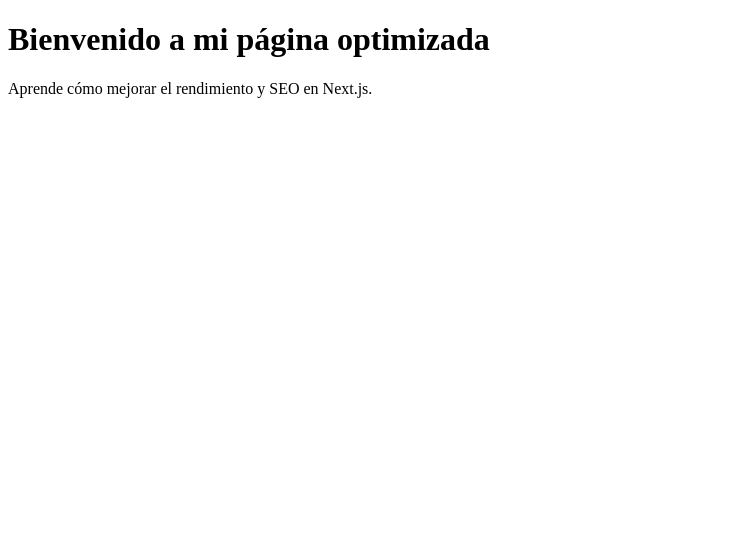
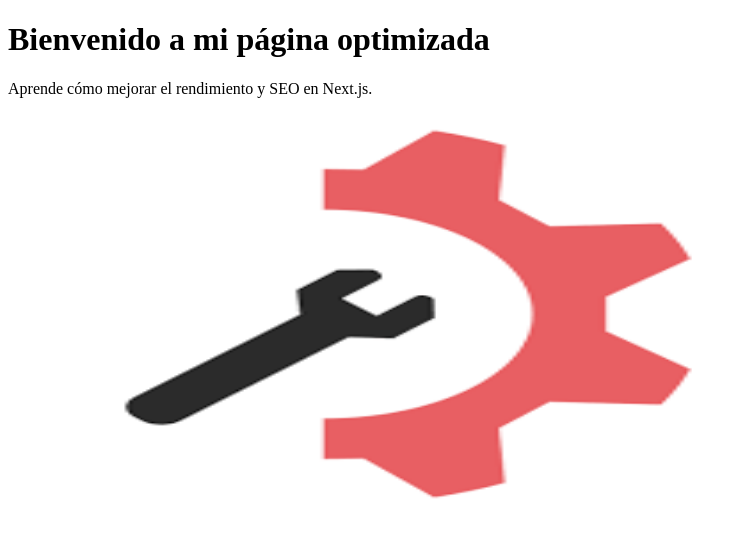
Before and after one commit to JimmyJD10/mi-proyecto-seo, a Next.js app: page / in a window 1280 px wide. Shown: the top 538 px of the page, without its empty margins (0-747 px from the left). Built offline with nearby package versions, Linux system fonts and the light colour scheme.

Commit message:
Modificacion

```diff
--- a/pages/index.js
+++ b/pages/index.js
@@ -1,4 +1,5 @@
 import Head from "next/head";
+import Image from "next/image";
 
 export default function Home() {
   return (
@@ -16,6 +17,13 @@ export default function Home() {
 
       <h1>Bienvenido a mi página optimizada</h1>
       <p>Aprende cómo mejorar el rendimiento y SEO en Next.js.</p>
+      <Image
+        src="/images/seo-image.png"
+        width={800}
+        height={400}
+        alt="Ejemplo de imagen optimizada"
+        priority
+      />
     </>
   );
 }
```
